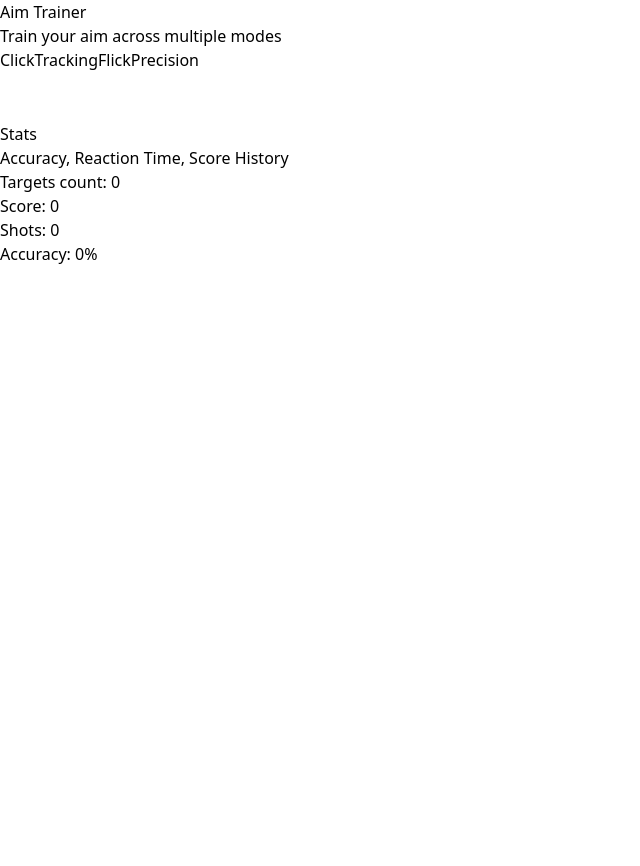
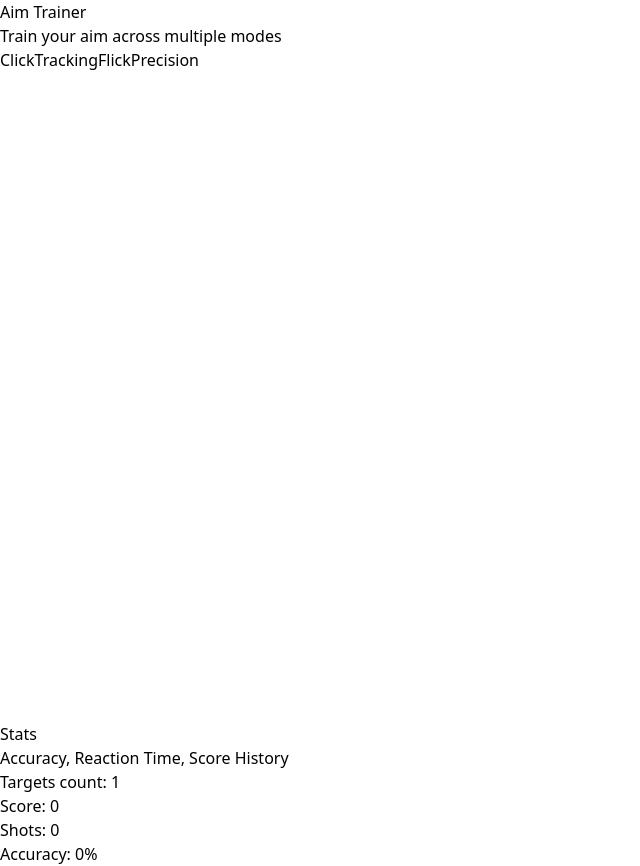
Before and after one commit to Bugdoubt/Aim-Trainer, a Next.js app: page / in a window 1280 px wide. Both pictures are taken after a click on the button "Start Training". Shown: the whole page, without its empty margins (0-640 px from the left). Before the commit the page ends 800 px from the top, so only its background shows below. Built offline with nearby package versions, Linux system fonts and the light colour scheme.

Commit message:
Fix: simplified target generation using getBoundingClientRect

```diff
--- a/src/app/page.tsx
+++ b/src/app/page.tsx
@@ -9,16 +9,17 @@ export default function AimTrainerApp() {
   const [startTime, setStartTime] = useState<any>(null);
   const [targets, setTargets] = useState<any[]>([]);
   const [history, setHistory] = useState<any[]>([]);
-  const [containerSize, setContainerSize] = useState({ width: 0, height: 0 });
   const canvasRef = useRef<any>(null);
   const containerRef = useRef<HTMLDivElement>(null);
 
   const generateTarget = () => {
     const size = 50;
-    const { width, height } = containerSize;
+    const bounds = containerRef.current?.getBoundingClientRect();
+    const width = bounds?.width || 800;
+    const height = bounds?.height || 600;
     const x = Math.random() * (width - size);
     const y = Math.random() * (height - size);
-    console.log("Generated target at", { x, y, size });
+    console.log("Generated target:", { x, y, size });
     return { x, y, size, id: Date.now() };
   };
 
@@ -28,36 +29,6 @@ export default function AimTrainerApp() {
       if (stored) setHistory(JSON.parse(stored));
     }
   }, []);
-
-  useEffect(() => {
-    if (!containerRef.current) return;
-
-    const observer = new ResizeObserver((entries) => {
-      const entry = entries[0];
-      if (entry && entry.contentRect.width > 0 && entry.contentRect.height > 0) {
-        console.log("Container resized:", entry.contentRect);
-        setContainerSize({
-          width: entry.contentRect.width,
-          height: entry.contentRect.height,
-        });
-      }
-    });
-
-    observer.observe(containerRef.current);
-    return () => observer.disconnect();
-  }, []);
-
-  useEffect(() => {
-    if (
-      started &&
-      containerSize.width > 0 &&
-      containerSize.height > 0 &&
-      targets.length === 0
-    ) {
-      console.log("Generating first target");
-      setTargets([generateTarget()]);
-    }
-  }, [started, containerSize, targets]);
 
   const endGame = () => {
     const duration = (Date.now() - startTime) / 1000;
@@ -79,6 +50,19 @@ export default function AimTrainerApp() {
     }
     return () => clearTimeout(timer);
   }, [started]);
+
+  const startTraining = () => {
+    console.log("Game started");
+    setStarted(true);
+    setScore(0);
+    setShots(0);
+    setStartTime(Date.now());
+
+    setTimeout(() => {
+      const target = generateTarget();
+      setTargets([target]);
+    }, 100);
+  };
 
   const getButtonClass = (current: string) => {
     return mode === current
@@ -110,13 +94,7 @@ export default function AimTrainerApp() {
           <div className="flex items-center justify-center h-full">
             <button
               className="bg-blue-500 px-4 py-2 rounded"
-              onClick={() => {
-                console.log("Game started");
-                setStarted(true);
-                setScore(0);
-                setShots(0);
-                setStartTime(Date.now());
-              }}
+              onClick={startTraining}
             >
               Start Training
             </button>
@@ -128,14 +106,9 @@ export default function AimTrainerApp() {
           >
             <canvas
               ref={canvasRef}
-              width={containerSize.width}
-              height={containerSize.height}
+              width={containerRef.current?.clientWidth || 800}
+              height={containerRef.current?.clientHeight || 600}
               className="absolute top-0 left-0 w-full h-full z-0 pointer-events-none"
-            />
-            {/* Test target always visible */}
-            <div
-              className="absolute bg-green-500 rounded-full z-20"
-              style={{ width: '50px', height: '50px', left: '100px', top: '100px' }}
             />
             {targets.map((t) => (
               <div
```
